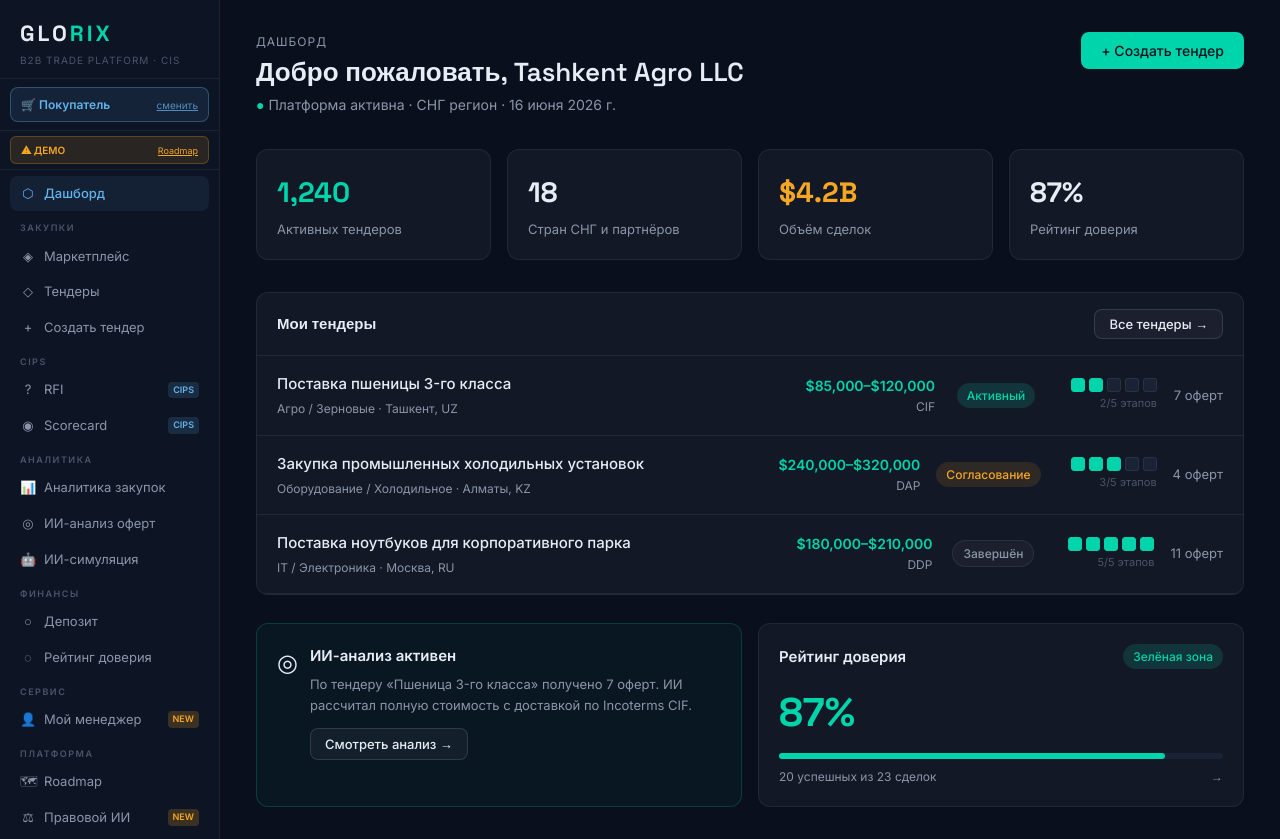
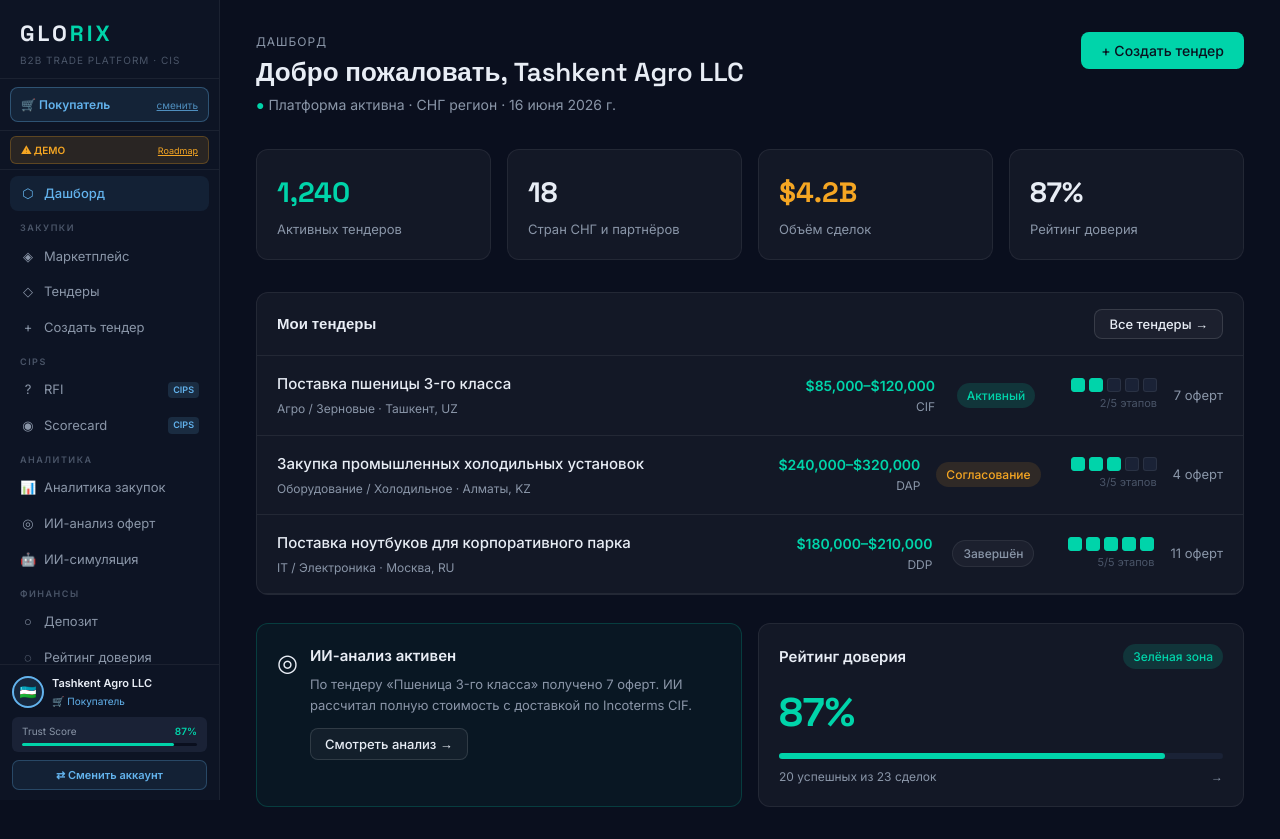
Before and after one commit to Murod-trd/glorix, a React (Vite) app: page / in a window 1280 px wide. Built offline with nearby package versions, Linux system fonts and the light colour scheme.

Commit message:
fix: scrollable sidebar navigation

```diff
--- a/src/components/Sidebar.jsx
+++ b/src/components/Sidebar.jsx
@@ -85,7 +85,7 @@ export default function Sidebar() {
   const nav = [...cfg.nav, ...commonNav];
 
   return (
-    <aside style={{ width: 220, minHeight: '100vh', background: '#0D1424', borderRight: '1px solid rgba(255,255,255,0.06)', display: 'flex', flexDirection: 'column', position: 'fixed', top: 0, left: 0, zIndex: 100 }}>
+    <aside style={{ width: 220, height: '100vh', background: '#0D1424', borderRight: '1px solid rgba(255,255,255,0.06)', display: 'flex', flexDirection: 'column', position: 'fixed', top: 0, left: 0, zIndex: 100, overflow: 'hidden' }}>
 
       {/* Logo */}
       <div style={{ padding: '16px 20px 10px', borderBottom: '1px solid rgba(255,255,255,0.06)', cursor: 'pointer' }} onClick={() => navigate('/')}>
```
